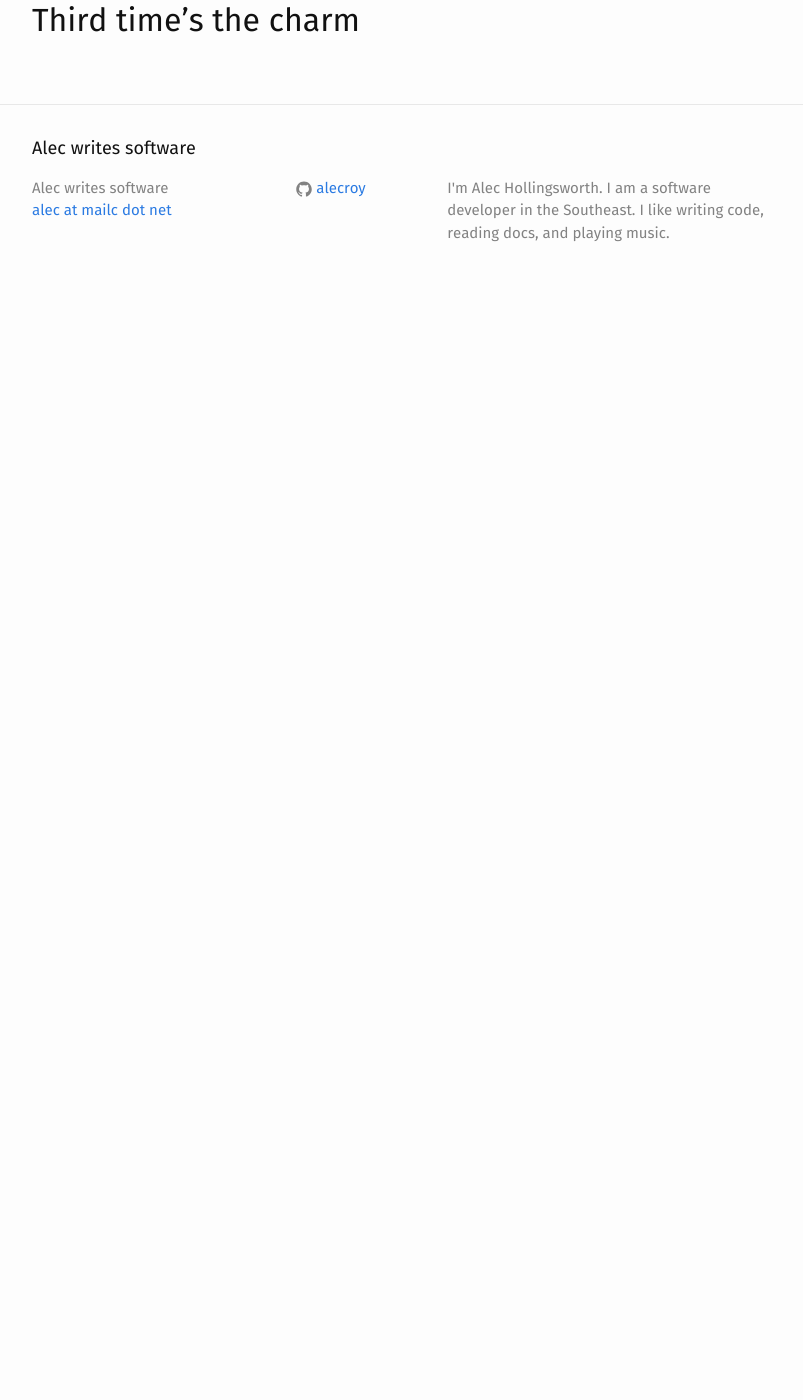
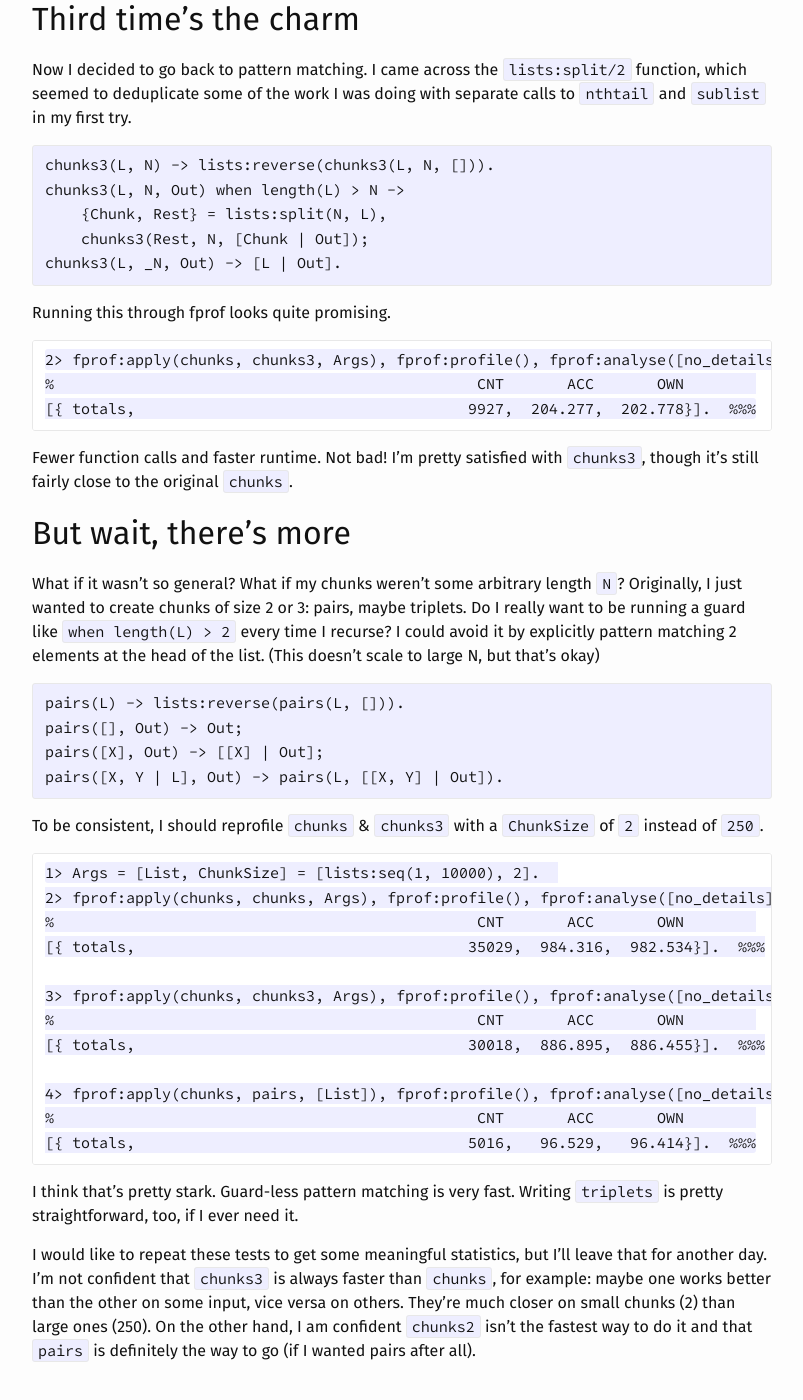
Before and after one commit to alecroy/alecroy.github.io, a Jekyll site: the page built from _posts/2015-11-09-simple-profiling-in-erlang.md, in a window 1280 px wide and 1400 px high, scrolled down 1895 px. Shown: the whole window, without its empty margins (238-1041 px from the left). Built offline with Jekyll 4.4.1, drawn with Linux system fonts in a browser that asks for light colours; Markdown is read by kramdown in place of the engine named in the settings; before the commit the page ends 2199 px from its top, so only the background shows below that; some of the changed text lies outside the part shown.

Commit message:
finish post: Simple profiling in Erlang

````diff
--- a/_posts/2015-11-09-simple-profiling-in-erlang.md
+++ b/_posts/2015-11-09-simple-profiling-in-erlang.md
@@ -6,9 +6,9 @@ date: 2015-11-09 18:00
 
 Over the weekend, I was looking around the ```lists``` module for a function that could group a list into pairs or triplets.  Either a ```pairs```, ```triplets```, ```group_by```, or ```chunks``` function, basically.  I didn't find one, so I thought I'd give it a go myself.  There are [many][py-1] [ways][py-2] [to][py-3] [do][py-4] [this][py-5] in Python, some faster than others, so I wanted to know how to do it *fast* in Erlang.
 
-There's more than one way to [profile/benchmark][profiling] code in Erlang.  There's [eprof][eprof], which records a table of functions called & percent of time spent in each function.  There's [fprof][fprof], which records hierarchical profiling information (what called what, how much time was spent in each).  There's [tc][tc], which just records wall clock time spent evaluating a function (like ```$ time ./script```, but in the Erlang shell).
+There's more than one way to [profile/benchmark][profiling] code in Erlang.  There's [eprof][eprof], which records a table of functions called & percent of time spent in each function.  There's [fprof][fprof], which records hierarchical profiling information (what called what, how much time was spent in each).  There's [tc][tc], which just records wall clock time spent evaluating a function (like ```$ time ./script```, but in the Erlang shell).  I'm going to stick to fprof today for two reasons: the hierarchy is useful and it's fairly consistent.
 
-I'm not striving for accuracy here, just curiosity.  I'm not running this on multiple machines or multiple architectures.  I'm not going to close my e-mail & web browsers.  I'm not even going to launch new Erlang processes for each evaluation.  *Your mileage may vary.*
+I'm not striving for accuracy here, just curiosity.  I'm not running this on multiple machines or multiple architectures.  I'm not going to close my e-mail & web browsers.  I'm not going to run a large sample size of test runs.  *Your mileage may vary.*
 
 ## A first try
 
@@ -62,7 +62,6 @@ This has the benefit of being a *one-liner*, which I really like.  Let's see the
 ~~~
 1> Args = [List, ChunkSize] = [lists:seq(1, 10000), 250].
 2> fprof:apply(chunks, chunks2, Args), fprof:profile(), fprof:analyse([no_details]).
-
 %                                               CNT       ACC       OWN
 [{ totals,                                     205289, 3808.218, 3804.196}].  %%%
 ~~~
@@ -71,8 +70,57 @@ That's a lot slower, regardless of timing variance.  Ten times the number of fun
 
 ## Third time's the charm
 
+Now I decided to go back to pattern matching.  I came across the ```lists:split/2``` function, which seemed to deduplicate some of the work I was doing with separate calls to ```nthtail``` and ```sublist``` in my first try.
 
+~~~Erlang
+chunks3(L, N) -> lists:reverse(chunks3(L, N, [])).
+chunks3(L, N, Out) when length(L) > N ->
+    {Chunk, Rest} = lists:split(N, L),
+    chunks3(Rest, N, [Chunk | Out]);
+chunks3(L, _N, Out) -> [L | Out].
+~~~
 
+Running this through fprof looks quite promising.
+
+~~~
+2> fprof:apply(chunks, chunks3, Args), fprof:profile(), fprof:analyse([no_details]).
+%                                               CNT       ACC       OWN
+[{ totals,                                     9927,  204.277,  202.778}].  %%%
+~~~
+
+Fewer function calls and faster runtime.  Not bad!  I'm pretty satisfied with ```chunks3```, though it's still fairly close to the original ```chunks```.
+
+## But wait, there's more
+
+What if it wasn't so general?  What if my chunks weren't some arbitrary length ```N```?  Originally, I just wanted to create chunks of size 2 or 3: pairs, maybe triplets.  Do I really want to be running a guard like ```when length(L) > 2``` every time I recurse?  I could avoid it by explicitly pattern matching 2 elements at the head of the list.  (This doesn't scale to large N, but that's okay)
+
+~~~Erlang
+pairs(L) -> lists:reverse(pairs(L, [])).
+pairs([], Out) -> Out;
+pairs([X], Out) -> [[X] | Out];
+pairs([X, Y | L], Out) -> pairs(L, [[X, Y] | Out]).
+~~~
+
+To be consistent, I should reprofile ```chunks``` & ```chunks3``` with a ```ChunkSize``` of ```2``` instead of ```250```.
+
+~~~
+1> Args = [List, ChunkSize] = [lists:seq(1, 10000), 2].
+2> fprof:apply(chunks, chunks, Args), fprof:profile(), fprof:analyse([no_details]).
+%                                               CNT       ACC       OWN
+[{ totals,                                     35029,  984.316,  982.534}].  %%%
+
+3> fprof:apply(chunks, chunks3, Args), fprof:profile(), fprof:analyse([no_details]).
+%                                               CNT       ACC       OWN
+[{ totals,                                     30018,  886.895,  886.455}].  %%%
+
+4> fprof:apply(chunks, pairs, [List]), fprof:profile(), fprof:analyse([no_details]).
+%                                               CNT       ACC       OWN
+[{ totals,                                     5016,   96.529,   96.414}].  %%%
+~~~
+
+I think that's pretty stark.  Guard-less pattern matching is very fast.  Writing ```triplets``` is pretty straightforward, too, if I ever need it.
+
+I would like to repeat these tests to get some meaningful statistics, but I'll leave that for another day.  I'm not confident that ```chunks3``` is always faster than ```chunks```, for example: maybe one works better than the other on some input, vice versa on others.  They're much closer on small chunks (2) than large ones (250).  On the other hand, I am confident ```chunks2``` isn't the fastest way to do it and that ```pairs``` is definitely the way to go (if I wanted pairs after all).
 
 [py-1]: https://stackoverflow.com/questions/312443/how-do-you-split-a-list-into-evenly-sized-chunks-in-python
 [py-2]: https://stackoverflow.com/questions/434287/what-is-the-most-pythonic-way-to-iterate-over-a-list-in-chunks
````
